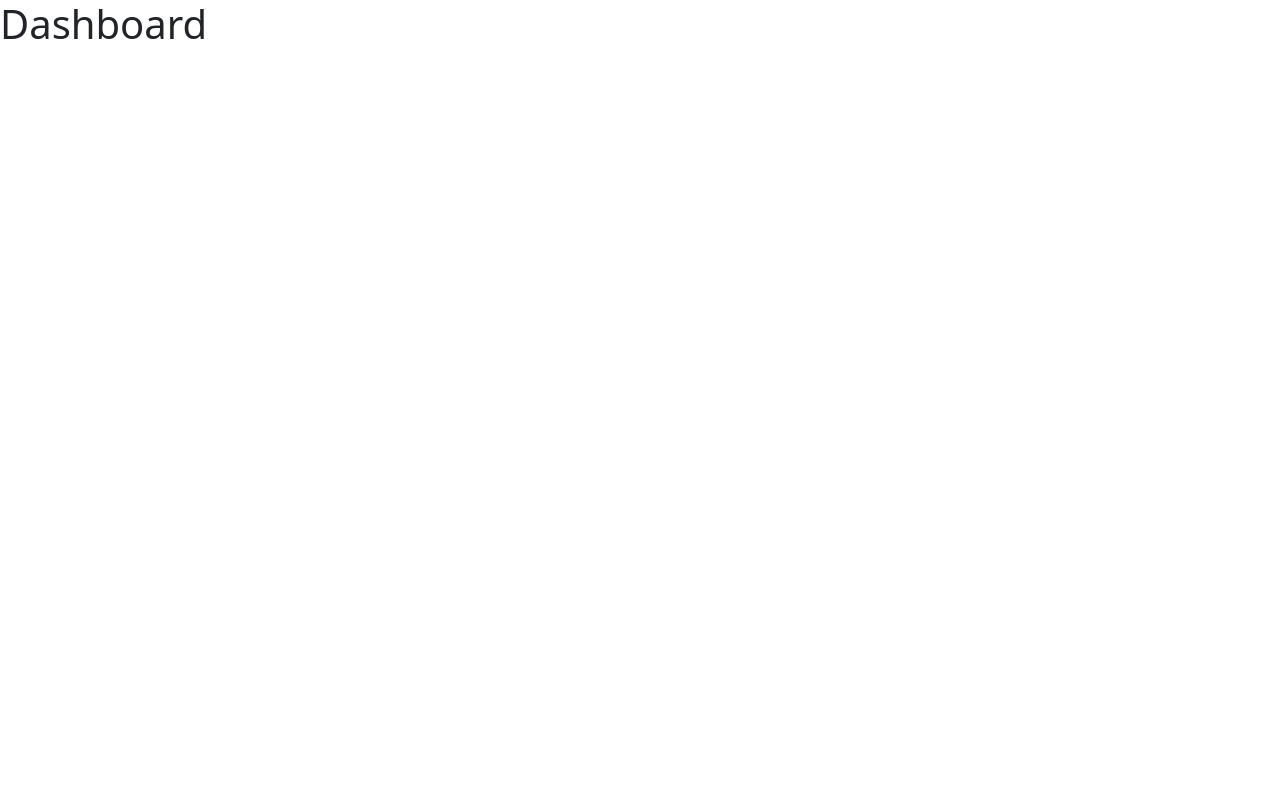
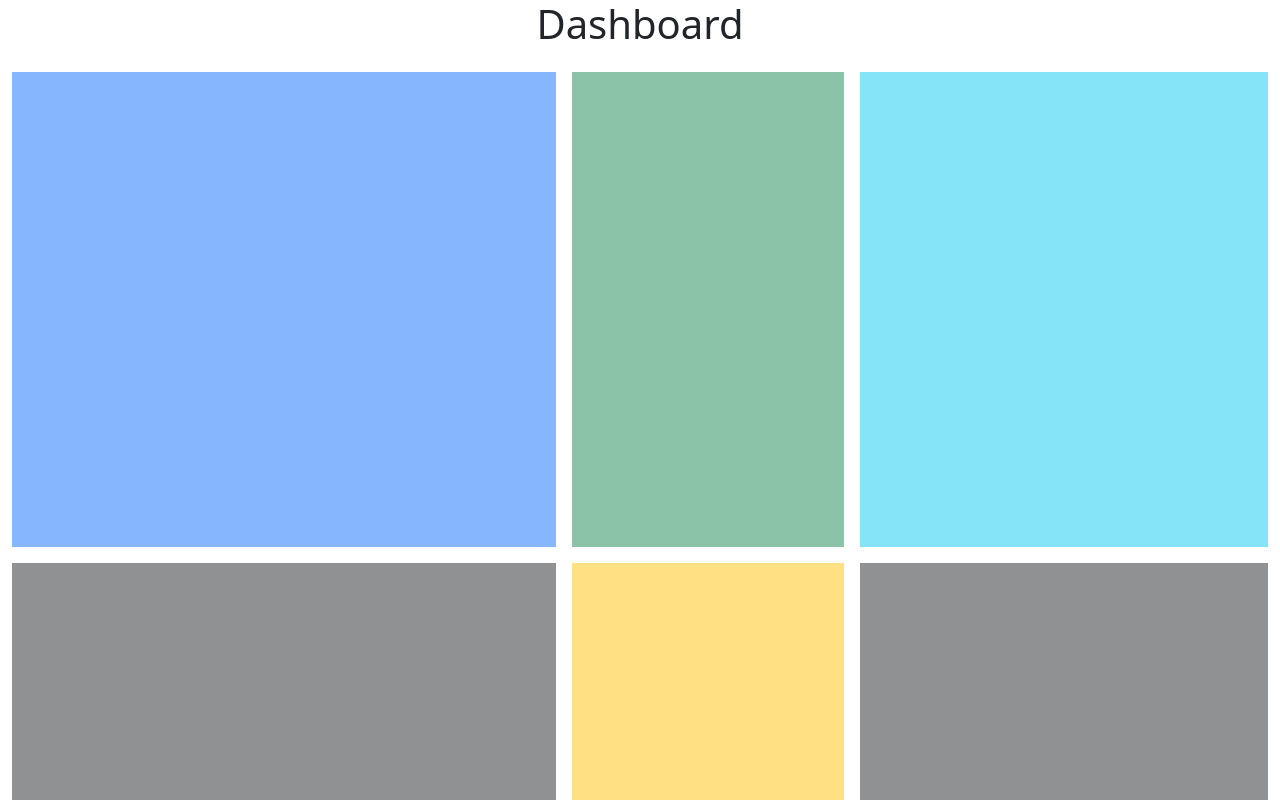
Before and after one commit to junpin-foo/372project, a React (Create React App) app: page /dashboard in a window 1280 px wide. Built offline with nearby package versions, Linux system fonts and the light colour scheme.

Commit message:
add main dashboard page

```diff
--- a/src/index.css
+++ b/src/index.css
@@ -8,3 +8,18 @@ body {
 .home-form-container {
   width: min(25rem, 100%);
 }
+
+.dashboard {
+  display: grid;
+  height: 100vh;
+  grid-template-columns: 2fr 1fr 1.5fr;
+  grid-template-rows: auto 2fr 1fr;
+  grid-template-areas: "header header header"
+                       "content content content"
+                       "content content content";
+  gap: 1rem;
+}
+
+.dashboard-header {
+  grid-area: header;
+}
--- a/src/pages/DashboardPage.jsx
+++ b/src/pages/DashboardPage.jsx
@@ -1,7 +1,18 @@
 export default function DashboardPage() {
     return (
-        <main>
-            <h1>Dashboard</h1>
+        <main class="container-fluid">
+            <div className="dashboard">
+                <header className="dashboard-header">
+                    <h1 className="text-center">Dashboard</h1>
+                </header>
+
+                <div className="placeholder bg-primary col-12"></div>
+                <div className="placeholder bg-success col-12"></div>
+                <div className="placeholder bg-info col-12"></div>
+                <div className="placeholder col-12"></div>
+                <div className="placeholder bg-warning col-12"></div>
+                <div className="placeholder col-12"></div>
+            </div>
         </main>
     );
 }
```
